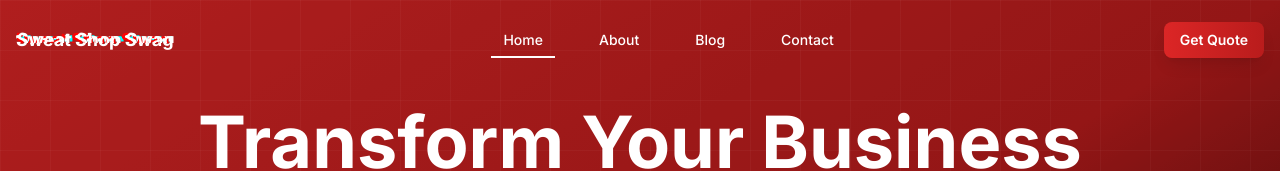
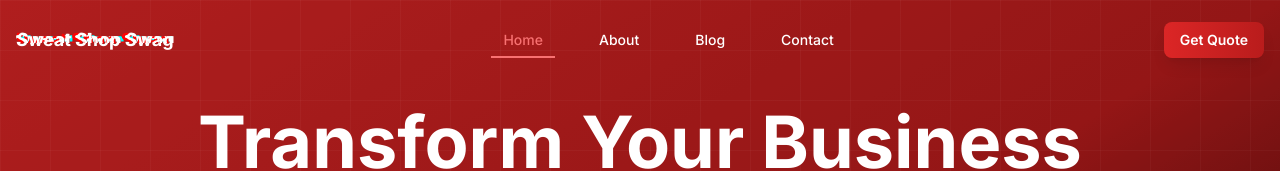
Before and after one commit to MCERQUA/SSS, a Next.js app in the folder frontend/: page / in a window 1280 px wide. Shown: the top 171 px of the page. Built offline with nearby package versions, Linux system fonts and the light colour scheme.

Commit message:
Update: 2025-07-25  1:50:56.55

```diff
--- a/frontend/src/components/layout/header.tsx
+++ b/frontend/src/components/layout/header.tsx
@@ -56,7 +56,7 @@ export function Header() {
       className={cn(
         "fixed top-0 left-0 right-0 z-50 transition-all duration-300",
         isScrolled
-          ? "bg-white/95 backdrop-blur-md shadow-lg border-b border-gray-200"
+          ? "bg-black/95 backdrop-blur-md shadow-lg border-b border-red-600"
           : "bg-transparent"
       )}
     >
@@ -70,17 +70,14 @@ export function Header() {
           >
             <div className="block">
               <div style={{
-                '--after-shadow': isScrolled ? '-2px 0 #dc2626' : '-2px 0 #ef4444',
-                '--before-shadow': isScrolled ? '2px 0 #7f1d1d' : '2px 0 #dc2626'
+                '--after-shadow': '-2px 0 #ef4444',
+                '--before-shadow': '2px 0 #dc2626'
               } as React.CSSProperties}>
                 <GlitchText
                   speed={1.2}
                   enableShadows={true}
                   enableOnHover={false}
-                  className={cn(
-                    "!text-lg !font-bold transition-colors !m-0",
-                    isScrolled ? "!text-black" : "!text-white"
-                  )}
+                  className="!text-lg !font-bold !text-white !m-0"
                 >
                   Sweat Shop Swag
                 </GlitchText>
@@ -97,12 +94,8 @@ export function Header() {
                 className={cn(
                   "relative px-3 py-2 text-sm font-medium transition-all duration-300 group",
                   pathname === item.href
-                    ? isScrolled
-                      ? "text-red-600"
-                      : "text-white"
-                    : isScrolled
-                      ? "text-gray-700 hover:text-red-600"
-                      : "text-white hover:text-red-600"
+                    ? "text-red-400"
+                    : "text-white hover:text-red-400"
                 )}
               >
                 {item.label}
@@ -110,8 +103,8 @@ export function Header() {
                   className={cn(
                     "absolute bottom-0 left-0 w-0 h-0.5 transition-all duration-300 group-hover:w-full",
                     pathname === item.href
-                      ? isScrolled ? "bg-red-600 w-full" : "bg-white w-full"
-                      : isScrolled ? "bg-red-600" : "bg-red-600"
+                      ? "bg-red-400 w-full"
+                      : "bg-red-400"
                   )}
                 />
               </Link>
@@ -134,33 +127,25 @@ export function Header() {
             {/* Mobile Menu Button */}
             <button
               onClick={() => setIsMobileMenuOpen(!isMobileMenuOpen)}
-              className={cn(
-                "lg:hidden p-2 rounded-lg transition-colors",
-                isScrolled
-                  ? "text-gray-700 hover:bg-gray-100"
-                  : "text-white hover:bg-white/10"
-              )}
+              className="lg:hidden p-2 rounded-lg transition-colors text-white hover:bg-white/10"
               aria-label="Toggle mobile menu"
             >
               <div className="w-6 h-6 flex flex-col justify-center items-center">
                 <span
                   className={cn(
-                    "w-5 h-0.5 transition-all duration-300",
-                    isScrolled ? "bg-gray-700" : "bg-white",
+                    "w-5 h-0.5 transition-all duration-300 bg-white",
                     isMobileMenuOpen ? "rotate-45 translate-y-1.5" : ""
                   )}
                 />
                 <span
                   className={cn(
-                    "w-5 h-0.5 my-1 transition-all duration-300",
-                    isScrolled ? "bg-gray-700" : "bg-white",
+                    "w-5 h-0.5 my-1 transition-all duration-300 bg-white",
                     isMobileMenuOpen ? "opacity-0" : ""
                   )}
                 />
                 <span
                   className={cn(
-                    "w-5 h-0.5 transition-all duration-300",
-                    isScrolled ? "bg-gray-700" : "bg-white",
+                    "w-5 h-0.5 transition-all duration-300 bg-white",
                     isMobileMenuOpen ? "-rotate-45 -translate-y-1.5" : ""
                   )}
                 />
@@ -176,7 +161,7 @@ export function Header() {
             isMobileMenuOpen ? "max-h-80 pb-6" : "max-h-0"
           )}
         >
-          <nav className="flex flex-col space-y-4 pt-4 border-t border-gray-200">
+          <nav className="flex flex-col space-y-4 pt-4 border-t border-red-600">
             {navItems.map((item) => (
               <Link
                 key={item.href}
@@ -185,7 +170,7 @@ export function Header() {
                   "px-4 py-3 text-base font-medium rounded-lg transition-colors",
                   pathname === item.href
                     ? "bg-red-600 text-white"
-                    : "text-gray-700 hover:bg-gray-100"
+                    : "text-white hover:bg-white/10"
                 )}
               >
                 {item.label}
```
